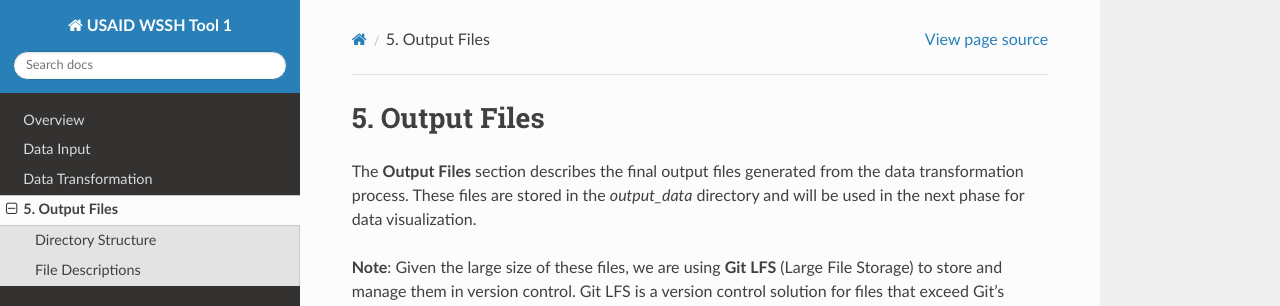
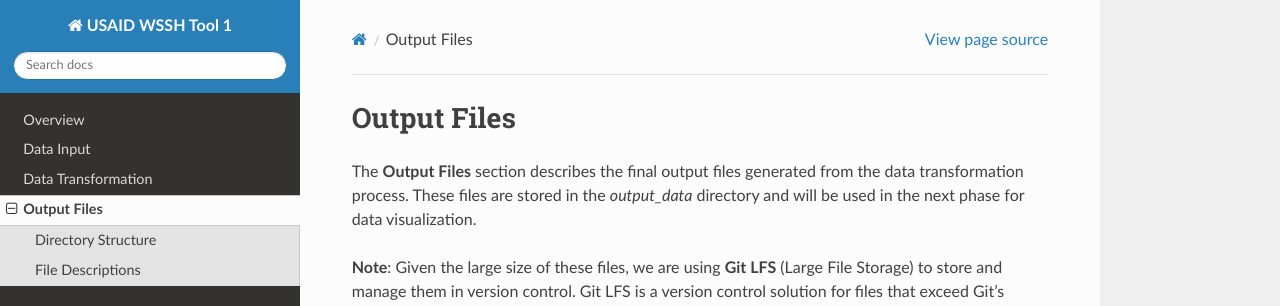
Before and after one commit to akvo/wash-futures-explorer, a Sphinx documentation site: the page built from docs/data_output.rst, in a window 1280 px wide and 900 px high. Shown: the top 306 px of the window. Built offline with Sphinx 7.4.7 and the Read the Docs theme 3.1.0, drawn with Linux system fonts in a browser that asks for light colours; pages that are not in the unit, such as notebooks, are missing from menus.

Commit message:
[#2] Modify output files

```diff
--- a/docs/data_output.rst
+++ b/docs/data_output.rst
@@ -1,6 +1,6 @@
-===============
-5. Output Files
-===============
+============
+Output Files
+============
 
 The **Output Files** section describes the final output files generated from the data transformation process. These files are stored in the `output_data` directory and will be used in the next phase for data visualization.
 
```
